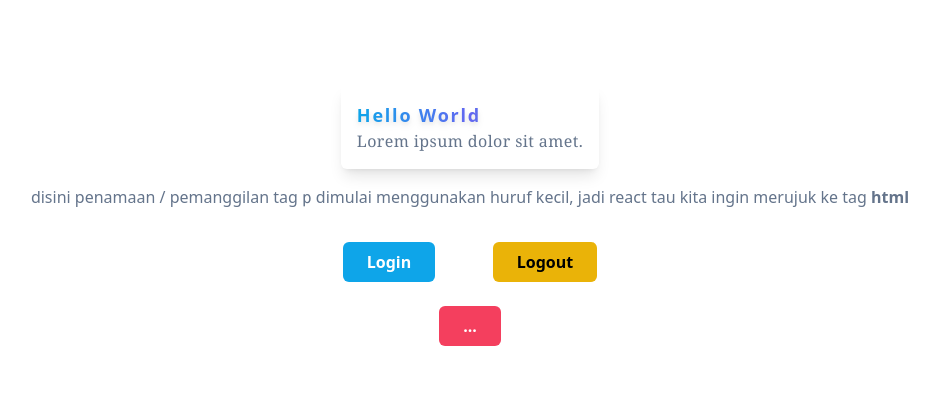
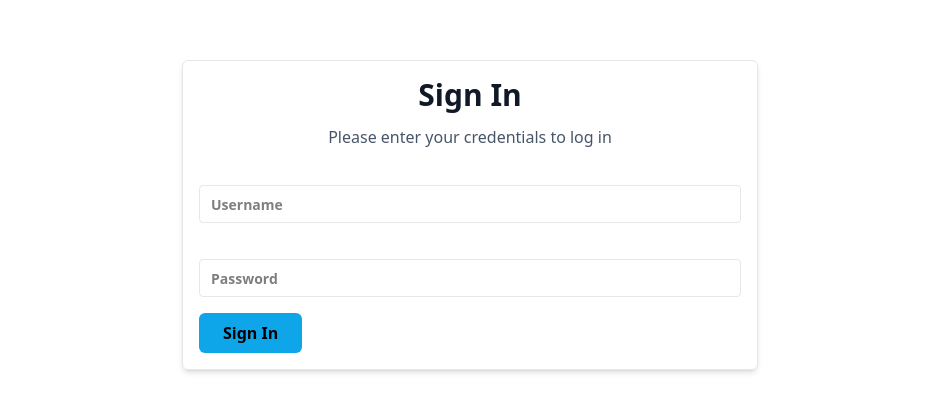
Before and after one commit to fanialfi/belajar-reactjs, a React (Vite) app: page / in a window 1280 px wide. Shown: the part 185-596 px from the top of the page, without its empty margins (170-1109 px from the left). Built offline with nearby package versions, Linux system fonts and the light colour scheme.

Commit message:
implementasi atomic design

```diff
--- a/src/App.jsx
+++ b/src/App.jsx
@@ -1,74 +1,7 @@
-import PropTypes from "prop-types";
-
-// menggunakan class components ( statefull components )
-// class ButtonClass extends React.Component {
-//   render() {
-//     return (
-//       <button
-//         type="button"
-//         className="h-10 px-6 font-semibold rounded-md bg-black text-white hover:shadow-md hover:shadow-slate-500"
-//       >
-//         Kirim
-//       </button>
-//     );
-//   }
-// }
-
-const variants = {
-  primary: ["bg-sky-500", "white"],
-  secondary: ["bg-slate-500", "white"],
-  success: ["bg-green-500", "white"],
-  danger: ["bg-rose-500", "white"],
-  warning: ["bg-yellow-500", "black"],
-};
-
-// menggunakan functional components ( stateless components )
-// react component yang dibuat dengan menggunakan javascript function biasa,
-// penamaannya harus dimulai dengan huruf kapital, jika tidak maka tidak akan berfungsi / bekerja
-// component react menggunakan props untuk melakukan komunikasi antar components
-// setiap parent component dapat memberikan informasi apapun ke child component dengan memberikan props tersebut ke child element
-// penulisan nama props seperti yang ada di attribut html,
-// lalu penangkapan nama props di react component bisa dengan langsung menuliskan props, atau langsung di destructuring ke nama properti nya
-// jika tidak di destructuring, maka pengaksesannya degan cara menuliskan props.namaProperti
-function ButtonFunc({ type, children }) {
-  return (
-    <button
-      type="button"
-      className={`h-10 px-6 font-semibold rounded-md ${type[0]} text-${type[1]} hover:shadow-md hover:shadow-slate-500`}
-    >
-      {children || "..."}
-    </button>
-  );
-}
-
-// props validation
-ButtonFunc.propTypes = {
-  type: PropTypes.arrayOf(PropTypes.string).isRequired,
-  children: PropTypes.any.isRequired,
-};
+import LoginPage from "./Pages/login";
 
 function App() {
-  return (
-    <div className="flex items-center min-h-screen justify-center flex-col gap-4">
-      <div className="p-4 shadow-lg rounded-md ">
-        <h1 className="text-lg font-extrabold tracking-widest drop-shadow-md bg-gradient-to-r from-sky-500 via-indigo-500 to-teal-500 bg-clip-text text-transparent">
-          Hello World
-        </h1>
-        <p className="text-base font-serif tracking-wide text-slate-500">Lorem ipsum dolor sit amet.</p>
-      </div>
-
-      <p className="text-slate-500">
-        disini penamaan / pemanggilan tag <code>p</code> dimulai menggunakan huruf kecil, jadi react tau kita ingin
-        merujuk ke tag <strong>html</strong>
-      </p>
-      <div className="flex justify-around pt-4 gap-6 px-4 flex-wrap max-w-80">
-        {/* dimulai dengan menggunakan huruf kapital, jadi react tau kita ingin menggunakan komponen milik sendiri (ButtonFunc) */}
-        <ButtonFunc type={variants.primary}>Login</ButtonFunc>
-        <ButtonFunc type={variants.warning}>Logout</ButtonFunc>
-        <ButtonFunc type={variants.danger}></ButtonFunc>
-      </div>
-    </div>
-  );
+  return <LoginPage />;
 }
 
 export default App;
--- /dev/null
+++ b/src/Pages/login.jsx
@@ -0,0 +1,14 @@
+import FormLogin from "../components/Fragments/FormLogin";
+import AuthLayout from "../components/Layouts/AuthLayouts";
+
+function LoginPage() {
+  return (
+    <div className="flex justify-center min-h-screen items-center">
+      <AuthLayout authTitle="Sign In" authSubTitle="Please enter your credentials to log in">
+        <FormLogin />
+      </AuthLayout>
+    </div>
+  );
+}
+
+export default LoginPage;
--- /dev/null
+++ b/src/Pages/register.jsx
@@ -0,0 +1,17 @@
+import AuthLayout from "../components/Layouts/AuthLayouts";
+import FormRegister from "../components/Fragments/FormRegister";
+
+function RegisterPage() {
+  return (
+    <div className="flex justify-center min-h-screen items-center">
+      <AuthLayout
+        authTitle="Sign Up"
+        authSubTitle={`Let's get started. Are you ready to be a part of something news ? Then boldly move forward with us`}
+      >
+        <FormRegister />
+      </AuthLayout>
+    </div>
+  );
+}
+
+export default RegisterPage;
--- /dev/null
+++ b/src/components/Elements/Button/index.jsx
@@ -0,0 +1,27 @@
+import PropTypes from "prop-types";
+
+// menggunakan functional components ( stateless components )
+// react component yang dibuat dengan menggunakan javascript function biasa,
+// penamaannya harus dimulai dengan huruf kapital, jika tidak maka tidak akan berfungsi / bekerja
+// component react menggunakan props untuk melakukan komunikasi antar components
+// setiap parent component dapat memberikan informasi apapun ke child component dengan memberikan props tersebut ke child element
+// penulisan nama props seperti yang ada di attribut html,
+// lalu penangkapan nama props di react component bisa dengan langsung menuliskan props, atau langsung di destructuring ke nama properti nya
+// jika tidak di destructuring, maka pengaksesannya degan cara menuliskan props.namaProperti
+
+export default function ButtonFunc({ type, children }) {
+  return (
+    <button
+      type="button"
+      className={`h-10 px-6 font-semibold rounded-md ${type[0]} text-${type[1]} hover:shadow-md hover:shadow-slate-500`}
+    >
+      {children || "..."}
+    </button>
+  );
+}
+
+// props validation
+ButtonFunc.propTypes = {
+  type: PropTypes.arrayOf(PropTypes.string).isRequired,
+  children: PropTypes.any,
+};
--- /dev/null
+++ b/src/components/Elements/Button/variants.js
@@ -0,0 +1,9 @@
+const Variants = {
+  primary: ["bg-sky-500", "white"],
+  secondary: ["bg-slate-500", "white"],
+  success: ["bg-green-500", "white"],
+  danger: ["bg-rose-500", "white"],
+  warning: ["bg-yellow-500", "black"],
+};
+
+export default Variants;
--- /dev/null
+++ b/src/components/Elements/Input/Input.jsx
@@ -0,0 +1,21 @@
+import PropTypes from "prop-types";
+
+function Input({ inputType, inputName, handleInputchange }) {
+  return (
+    <input
+      type={inputType}
+      name={inputName}
+      id={inputName}
+      className="text-sm border rounded w-full py-2 px-3 text-slate-700 focus:outline-1 focus:outline-slate-500 peer"
+      onChange={handleInputchange}
+    />
+  );
+}
+
+Input.propTypes = {
+  inputType: PropTypes.string.isRequired,
+  handleInputchange: PropTypes.func.isRequired,
+  inputName: PropTypes.string.isRequired,
+};
+
+export default Input;
--- /dev/null
+++ b/src/components/Elements/Input/Label.jsx
@@ -0,0 +1,22 @@
+import PropTypes from "prop-types";
+
+function Label({ isField, children, labelName }) {
+  return (
+    <label
+      htmlFor={labelName}
+      className={`block peer-focus:text-slate-700 peer-focus:opacity-100 text-sm font-semibold mb-2 absolute left-3 ${
+        isField ? "-translate-y-16 text-slate-700 opacity-100" : "-translate-y-7 opacity-50"
+      } peer-focus:-translate-y-16 transition-all peer-focus:duration-500 cursor-text`}
+    >
+      {children}
+    </label>
+  );
+}
+
+Label.propTypes = {
+  isField: PropTypes.bool.isRequired,
+  children: PropTypes.string.isRequired,
+  labelName: PropTypes.string.isRequired,
+};
+
+export default Label;
--- /dev/null
+++ b/src/components/Elements/Input/index.jsx
@@ -0,0 +1,28 @@
+import PropTypes from "prop-types";
+import { useState } from "react";
+import Label from "./Label";
+import Input from "./Input";
+
+function InputElm({ inputType, children, inputName }) {
+  const [isField, setIsField] = useState(false);
+  const handleInputchange = (ev) => {
+    setIsField(ev.target.value !== "");
+  };
+
+  return (
+    <div className="mb-4 my-9 relative">
+      <Input inputType={inputType} handleInputchange={handleInputchange} inputName={inputName} />
+      <Label isField={isField} labelName={inputName}>
+        {children}
+      </Label>
+    </div>
+  );
+}
+
+InputElm.propTypes = {
+  inputType: PropTypes.string.isRequired,
+  children: PropTypes.string.isRequired,
+  inputName: PropTypes.string.isRequired,
+};
+
+export default InputElm;
--- /dev/null
+++ b/src/components/Fragments/FormLogin.jsx
@@ -0,0 +1,19 @@
+import ButtonFunc from "../Elements/Button";
+import Variants from "../Elements/Button/variants";
+import InputElm from "../Elements/Input";
+
+function FormLogin() {
+  return (
+    <form action="">
+      <InputElm inputName="username" inputType="text">
+        Username
+      </InputElm>
+      <InputElm inputName="password" inputType="password">
+        Password
+      </InputElm>
+      <ButtonFunc type={Variants.primary}>Sign In</ButtonFunc>
+    </form>
+  );
+}
+
+export default FormLogin;
--- /dev/null
+++ b/src/components/Fragments/FormRegister.jsx
@@ -0,0 +1,22 @@
+import ButtonFunc from "../Elements/Button";
+import Variants from "../Elements/Button/variants";
+import InputElm from "../Elements/Input";
+
+function FormRegister() {
+  return (
+    <form action="">
+      <InputElm inputName="username" inputType="text">
+        Username
+      </InputElm>
+      <InputElm inputName="email" inputType="email">
+        Email
+      </InputElm>
+      <InputElm inputName="password" inputType="password">
+        Password
+      </InputElm>
+      <ButtonFunc type={Variants.primary}>Sign Up</ButtonFunc>
+    </form>
+  );
+}
+
+export default FormRegister;
--- /dev/null
+++ b/src/components/Layouts/AuthLayouts.jsx
@@ -0,0 +1,19 @@
+import PropsTypes from "prop-types";
+
+function AuthLayout({ children, authTitle, authSubTitle }) {
+  return (
+    <div className="w-full max-w-xl rounded-md shadow-md p-4 m-4 border">
+      <h1 className="text-gray-900 text-3xl font-bold mb-3 text-center">{authTitle}</h1>
+      <p className="font-base text-slate-600 text-center mb-8">{authSubTitle}</p>
+      {children}
+    </div>
+  );
+}
+
+AuthLayout.propTypes = {
+  children: PropsTypes.element.isRequired,
+  authTitle: PropsTypes.string.isRequired,
+  authSubTitle: PropsTypes.string.isRequired,
+};
+
+export default AuthLayout;
```
